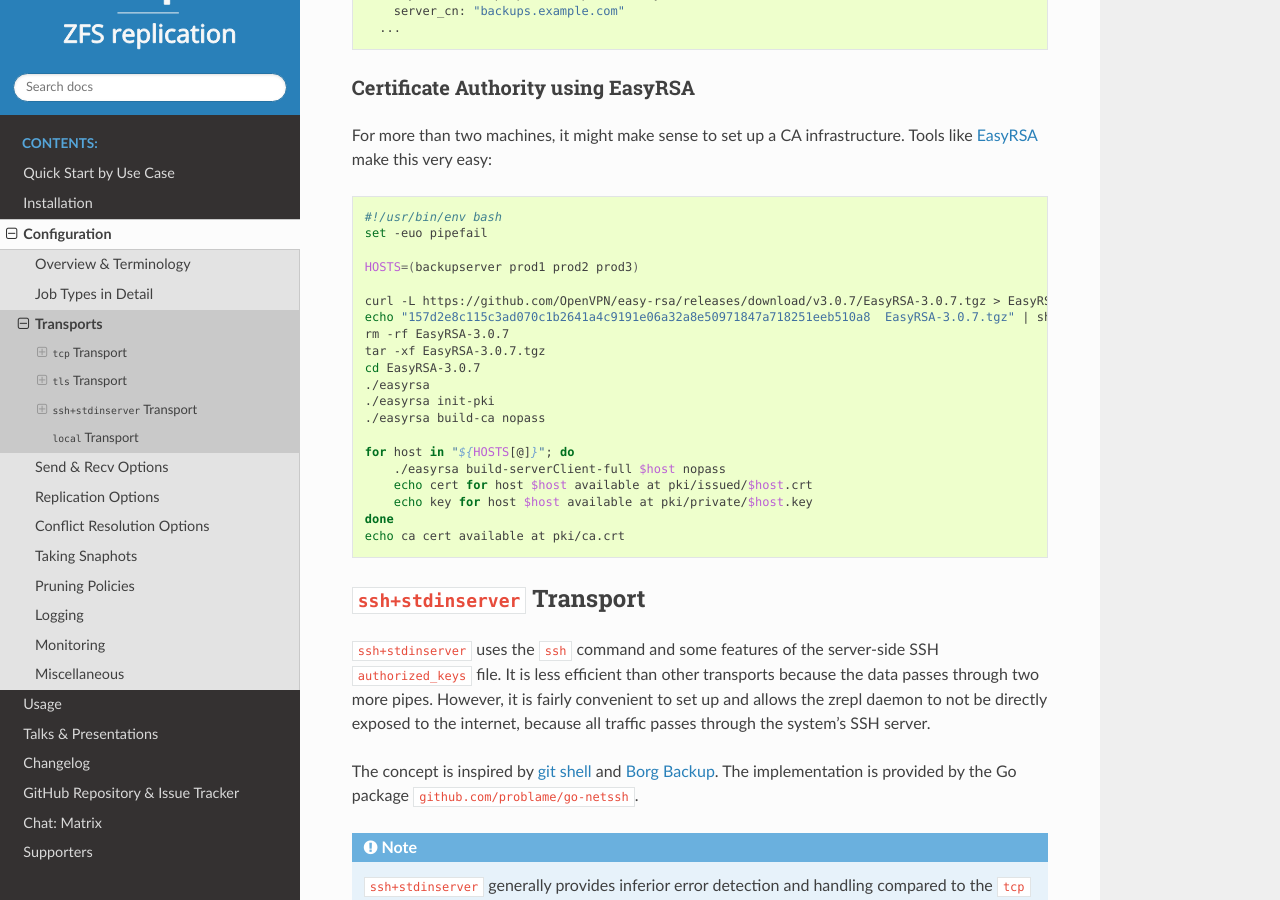
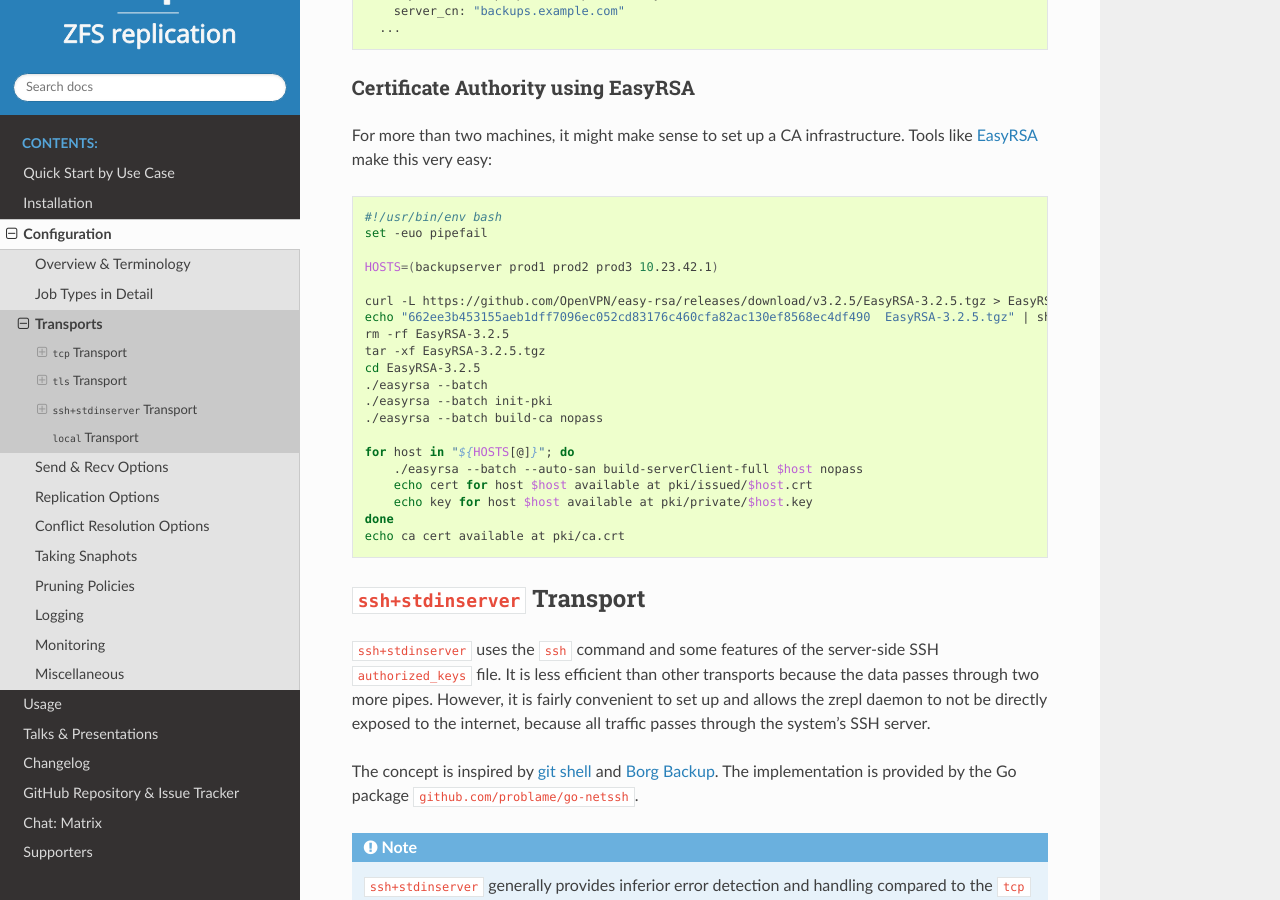
Before and after one commit to zrepl/zrepl, a Sphinx documentation site: the page built from docs/configuration/transports.rst, in a window 1280 px wide and 900 px high, scrolled down 4207 px. Built offline with Sphinx 7.4.7 and the Read the Docs theme 3.1.0, drawn with Linux system fonts in a browser that asks for light colours; pages that are not in the unit, such as notebooks, are missing from menus; some of the changed text lies outside the part shown.

Commit message:
docs(transport/tls): improve EasyRSA instructions

```diff
--- a/docs/configuration/transports.rst
+++ b/docs/configuration/transports.rst
@@ -218,19 +218,19 @@ Tools like `EasyRSA <https://github.com/OpenVPN/easy-rsa>`_ make this very easy:
      #!/usr/bin/env bash
      set -euo pipefail
 
-     HOSTS=(backupserver prod1 prod2 prod3)
+     HOSTS=(backupserver prod1 prod2 prod3 10.23.42.1)
 
-     curl -L https://github.com/OpenVPN/easy-rsa/releases/download/v3.0.7/EasyRSA-3.0.7.tgz > EasyRSA-3.0.7.tgz
-     echo "157d2e8c115c3ad070c1b2641a4c9191e06a32a8e50971847a718251eeb510a8  EasyRSA-3.0.7.tgz" | sha256sum -c
-     rm -rf EasyRSA-3.0.7
-     tar -xf EasyRSA-3.0.7.tgz
-     cd EasyRSA-3.0.7
-     ./easyrsa
-     ./easyrsa init-pki
-     ./easyrsa build-ca nopass
+     curl -L https://github.com/OpenVPN/easy-rsa/releases/download/v3.2.5/EasyRSA-3.2.5.tgz > EasyRSA-3.2.5.tgz
+     echo "662ee3b453155aeb1dff7096ec052cd83176c460cfa82ac130ef8568ec4df490  EasyRSA-3.2.5.tgz" | sha256sum -c
+     rm -rf EasyRSA-3.2.5
+     tar -xf EasyRSA-3.2.5.tgz
+     cd EasyRSA-3.2.5
+     ./easyrsa --batch
+     ./easyrsa --batch init-pki
+     ./easyrsa --batch build-ca nopass
 
      for host in "${HOSTS[@]}"; do
-         ./easyrsa build-serverClient-full $host nopass
+         ./easyrsa --batch --auto-san build-serverClient-full $host nopass
          echo cert for host $host available at pki/issued/$host.crt
          echo key for host $host available at pki/private/$host.key
      done
```
Also changed, not shown: other parts of docs/configuration/transports.rst (+1 -1 lines).
